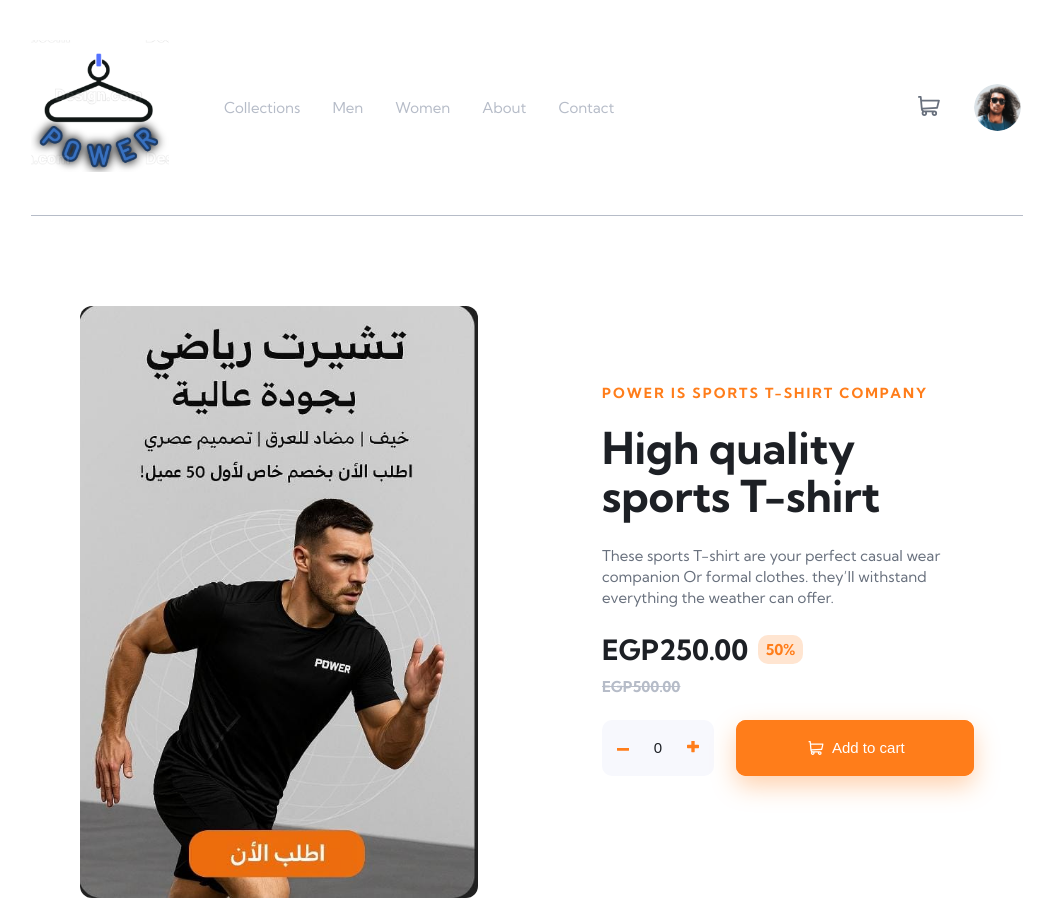
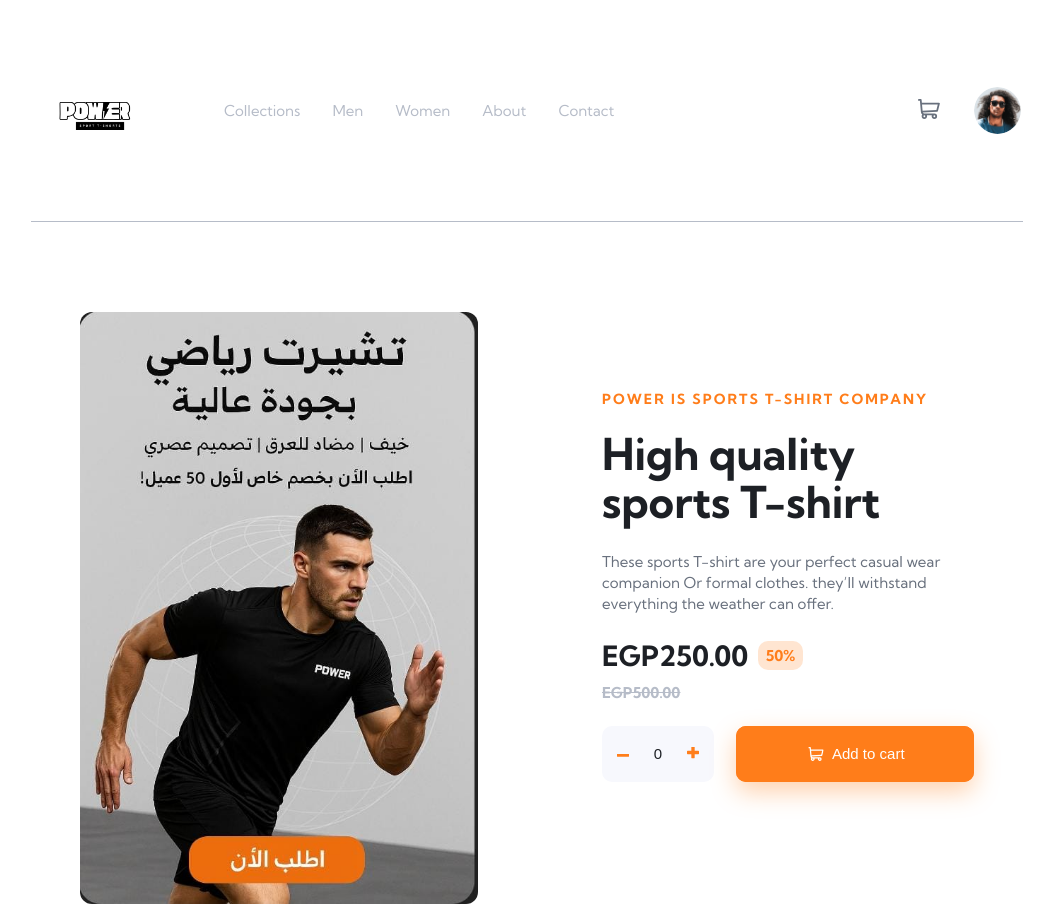
Before and after one commit to Abdelkhuleq/pruduct, a plain HTML site: page index.html in a window 1280 px wide. Shown: the top 904 px of the page, without its empty margins (113-1165 px from the left). Drawn offline with Linux system fonts and the light colour scheme.

Commit message:
Update index.html

```diff
--- a/index.html
+++ b/index.html
@@ -34,7 +34,7 @@
                 </div>
             </nav>
             <div class="logo">
-                <a href="./index.html"><img src="images/Screenshot 2025-05-04 211623.png" alt="power Logo"></a>
+                <a href="./index.html"><img src="images/power.png" alt="power Logo"></a>
             </div>
             <div class="header__cart-icon">
                 <svg width="22" height="20" xmlns="http://www.w3.org/2000/svg">
```
